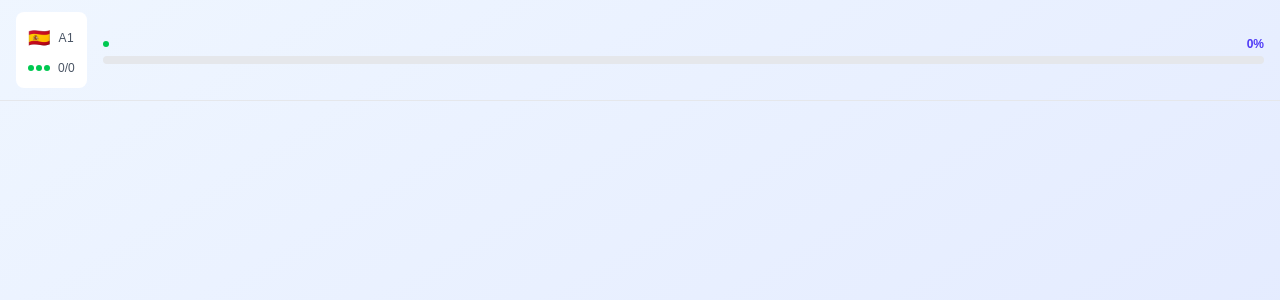
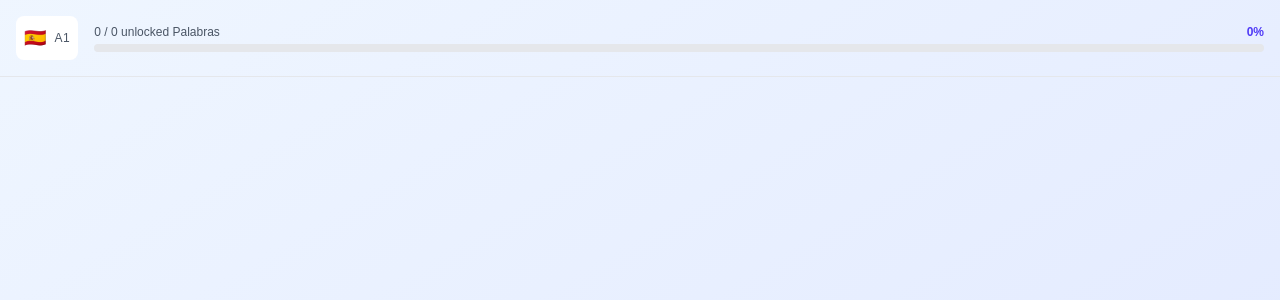
Before and after one commit to ASudre/vocab-translator, a Next.js app: page /en in a window 1280 px wide. Shown: the top 300 px of the page. Built offline with nearby package versions, Linux system fonts and the light colour scheme.

Commit message:
Revert "feat: ui cleaner for dots stats"
This reverts commit 5b62faa8224f33f75dffbf452b3e4266a057c368.

```diff
--- a/app/[locale]/components/ProgressBar.tsx
+++ b/app/[locale]/components/ProgressBar.tsx
@@ -1,3 +1,5 @@
+import { useTranslations } from "next-intl";
+
 interface ProgressBarProps {
   masteryStats: {
     total: number;
@@ -7,10 +9,12 @@ interface ProgressBarProps {
 }
 
 export function ProgressBar({ masteryStats }: ProgressBarProps) {
-  return (
-    <div className="flex-1">
+  const t = useTranslations('ProgressBar');
+  return (<>
     <div className="flex justify-between items-center mb-1">
-        <span className="w-1.5 h-1.5 rounded-full bg-green-500"></span>
+      <span className="text-xs font-medium text-gray-600 dark:text-gray-400">
+        {masteryStats.mastered} / {masteryStats.total} {t('unlocked')}
+      </span>
       <span className="text-xs font-bold text-indigo-600 dark:text-indigo-400">
         {masteryStats.percentage}%
       </span>
@@ -21,6 +25,6 @@ export function ProgressBar({ masteryStats }: ProgressBarProps) {
         style={{ width: `${masteryStats.percentage}%` }}
       />
     </div>
-    </div>
+  </>
   );
 }
--- a/app/[locale]/components/TopBar.tsx
+++ b/app/[locale]/components/TopBar.tsx
@@ -11,27 +11,15 @@ interface TopBarProps {
 export function TopBar({ masteryStats }: TopBarProps) {
   return (
     <div className="w-full border-b border-gray-200 dark:border-gray-700">
-      <div className="container mx-auto px-4 py-3">
-        <div className="flex items-center gap-4">
-          <div className="bg-white dark:bg-gray-800 rounded-lg p-3">
-            <div className="flex items-center gap-2 mb-2">
-              <span className="text-lg">🇪🇸</span>
-              <span className="text-xs font-medium text-gray-600 dark:text-gray-400 uppercase tracking-wider">
-                A1
-              </span>
-            </div>
-            <div className="flex items-center gap-2">
-              <div className="flex gap-0.5">
-                <span className="w-1.5 h-1.5 rounded-full bg-green-500"></span>
-                <span className="w-1.5 h-1.5 rounded-full bg-green-500"></span>
-                <span className="w-1.5 h-1.5 rounded-full bg-green-500"></span>
-              </div>
-              <span className="text-xs font-medium text-gray-600 dark:text-gray-400">
-                {masteryStats.mastered}/{masteryStats.total}
-              </span>
-            </div>
+      <div className="container mx-auto">
+        <div className="flex items-center justify-start rounded-xl p-4">
+          <div className="flex items-center gap-2 bg-white dark:bg-gray-800 rounded-lg p-2">
+            <span className="text-lg">🇪🇸</span>
+            <span className="text-xs font-medium text-gray-600 dark:text-gray-400 uppercase tracking-wider">
+              A1
+            </span>
           </div>
-          <div className="flex-1">
+          <div className="flex-1 pl-4">
             <ProgressBar masteryStats={masteryStats} />
           </div>
         </div>
```
Lines whose indentation alone changed are shown as unchanged.
